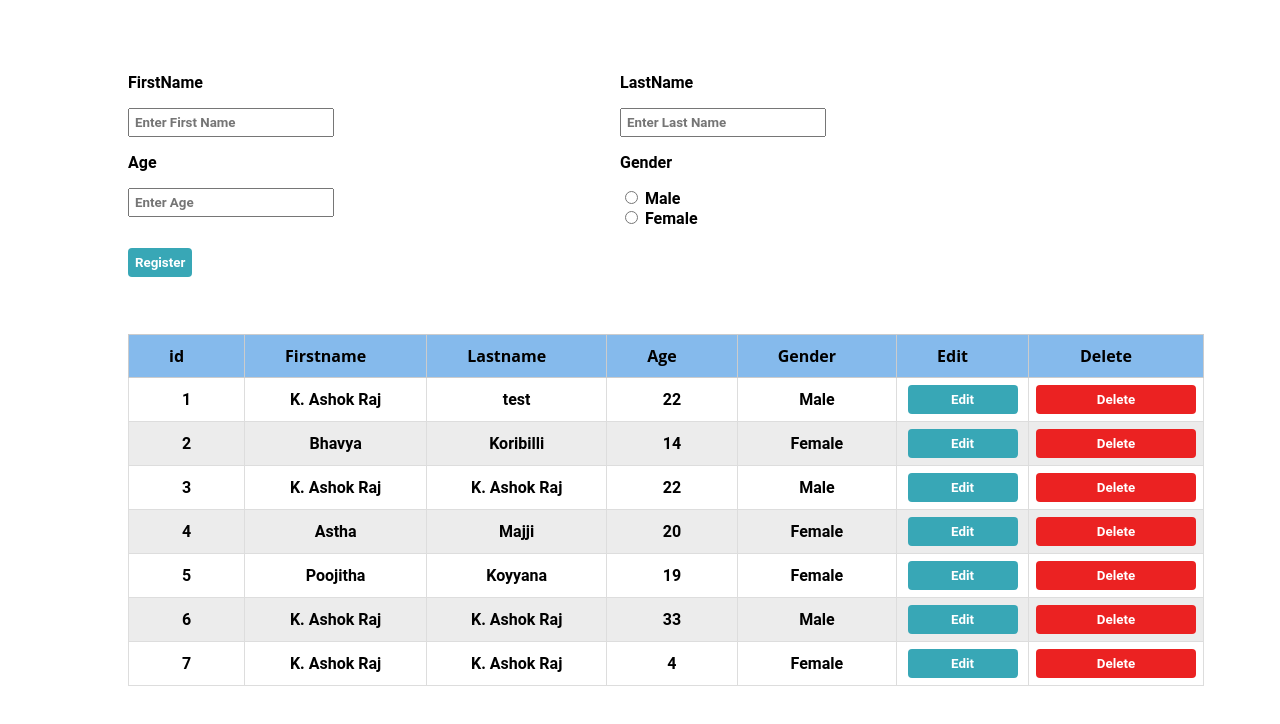
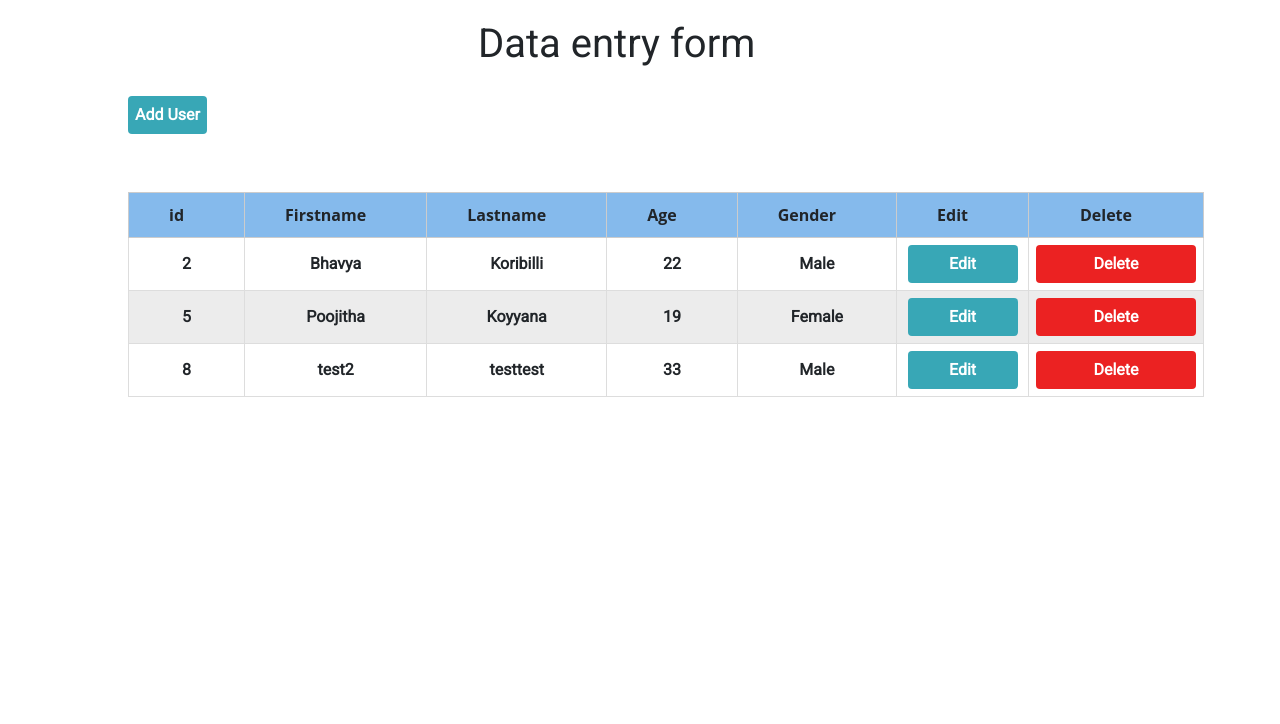
Before and after one commit to Ashok1252002/Persons_Frontend, a React (Create React App) app: page / in a window 1280 px wide. Shown: the top 724 px of the page. Built offline with nearby package versions, Linux system fonts and the light colour scheme; data requests are answered from the project's data file.

Commit message:
Added bootstrap modal to fill form

```diff
--- a/db.json
+++ b/db.json
@@ -1,32 +1,11 @@
 {
   "users": [
-    {
-      "firstName": "K. Ashok Raj",
-      "lastName": "test",
-      "age": "22",
-      "gender": "Male",
-      "id": 1
-    },
     {
       "id": 2,
       "firstName": "Bhavya",
       "lastName": "Koribilli",
-      "age": "14",
-      "gender": "Female"
-    },
-    {
-      "id": 3,
-      "firstName": "K. Ashok Raj",
-      "lastName": "K. Ashok Raj",
       "age": "22",
       "gender": "Male"
-    },
-    {
-      "firstName": "Astha",
-      "lastName": "Majji",
-      "age": "20",
-      "gender": "Female",
-      "id": 4
     },
     {
       "id": 5,
@@ -36,18 +15,11 @@
       "gender": "Female"
     },
     {
-      "firstName": "K. Ashok Raj",
-      "lastName": "K. Ashok Raj",
+      "id": 8,
+      "firstName": "test2",
+      "lastName": "testtest",
       "age": "33",
-      "gender": "Male",
-      "id": 6
-    },
-    {
-      "id": 7,
-      "firstName": "K. Ashok Raj",
-      "lastName": "K. Ashok Raj",
-      "age": "4",
-      "gender": "Female"
+      "gender": "Male"
     }
   ]
 }
--- a/package.json
+++ b/package.json
@@ -10,6 +10,7 @@
     "react": "^17.0.2",
     "react-bootstrap": "^1.5.2",
     "react-dom": "^17.0.2",
+    "react-hook-form": "^7.5.3",
     "react-redux": "^7.2.4",
     "react-scripts": "4.0.3",
     "redux": "^4.1.0",
--- a/src/App.css
+++ b/src/App.css
@@ -1,3 +1,20 @@
+@import url('https://fonts.googleapis.com/css?family=Roboto');
+
+/* Global Styles */
+:root {
+  --primary-color: #204f6e;
+  --dark-color: #333333;
+  --light-color: #f4f4f4;
+  --danger-color: #dc3545;
+  --success-color: #28a745;
+}
+
+* {
+  box-sizing: border-box;
+  margin: 0;
+  padding: 0;
+}
+
 body {
     font-family: 'Roboto', sans-serif;
     margin-left: 10%;
@@ -5,11 +22,14 @@ body {
   .details {
     display: flex;
     flex-direction: row;
-    margin-top: 5%;
+    margin-top: 30px;
     font-weight: bold;
+
   }
   .in2 {
-    margin-left: 25%;
+    /* margin-top: 20px; */
+    margin-left: 65%;
+
   }
   .btn {
     background-color: rgb(56, 167, 182);
@@ -50,6 +70,11 @@ body {
     font-weight: bold;
     font-family: 'Roboto', sans-serif;
   }
+  .message {
+    color: rgb(172, 50, 50);
+    font-size: 15px;
+  }
+
   table {
     margin-top: 5%;
     border-collapse: collapse;
--- a/src/App.js
+++ b/src/App.js
@@ -1,7 +1,7 @@
 import React, { Fragment } from 'react';
 import { Provider } from 'react-redux';
 import store from './store'
-import Form from './components/Form';
+import AddForm from './components/Forms/AddForm';
 import './App.css';
 import Users from './components/Users/Users';
 
@@ -9,7 +9,7 @@ const  App = () => {
   return (
     <Provider store = {store}>
     <Fragment>
-      <Form />
+      <AddForm />
       <div>
         <Users/>
       </div>
--- a/src/components/Form.js
+++ /dev/null
@@ -1,103 +0,0 @@
-import React, { useState, useEffect } from 'react'
-import { connect } from 'react-redux'
-import { addUser, updateUser, clearCurrent } from '../actions/userActions'
-import PropTypes from 'prop-types'
-import '../App.css'
-
-const Form = ({ addUser, currentUser, updateUser, clearCurrent}) => {
-    const [firstName, setFirstname] = useState('');
-    const [lastName, setLastname] = useState('');
-    const [age, setAge] = useState('');
-    const [gender, setGender] = useState('');
-    useEffect(() => {
-        console.log(currentUser);
-        if(currentUser){
-
-            setFirstname(currentUser.firstName)
-            setLastname(currentUser.lastName)
-            setAge(currentUser.age)
-            setGender(currentUser.gender)
-        }
-        // eslint-disable-next-line
-    },[currentUser])
-
-    const onSubmit = () => {
-        if(firstName === '' || lastName === '' || age === '' || gender === '') {
-            alert("Please fill the above fields")
-        }
-        else {
-            // console.log(firstName, lastName, age, gender)
-            if(currentUser) {
-                const updUser = {
-                    id: currentUser.id,
-                    firstName,
-                    lastName,
-                    age,
-                    gender
-                }
-                updateUser(updUser)
-                alert(`${currentUser.firstName} updated`)
-                clearCurrent()
-            }
-            else{
-                const newUser = {
-                    firstName,
-                    lastName,
-                    age,
-                    gender
-                }
-
-                addUser(newUser);
-                alert("New user added")
-            }
-            // clear fields
-            // setTimeout(function(){window.location.reload();},5);
-            setFirstname('')
-            setLastname('')
-            setAge('')
-            setGender('')
-        }
-    }
-
-    return (
-        <div >
-            <div className="details">
-            <div>
-                <p>FirstName</p>
-                <input placeholder="Enter First Name" type='text' name='name' value={firstName} onChange={e => setFirstname(e.target.value)}/>
-                <p>Age</p>
-                <input placeholder="Enter Age" type='number' name='name' value={age} onChange={e => setAge(e.target.value)}/>
-                <br></br>
-                {/* <button className="btn" type="submit">Register</button> */}
-            </div>
-            <div className="in2">
-                <p>LastName</p>
-                <input placeholder="Enter Last Name" type='text' name='name' value={lastName} onChange={e => setLastname(e.target.value)}/>
-                <p>Gender</p>
-                <input type='radio' name='gender' value='Male' onChange={e => setGender(e.target.value)}/>
-                <label for='male'> Male</label>
-                <br></br>
-                <input type='radio' name='gender' value='Female' onChange={e => setGender(e.target.value)}/>
-                <label for='female'> Female</label>
-            </div>
-            </div>
-            <button className="btn" onClick={onSubmit}>Register</button>
-        </div>
-
-    )
-}
-
-Form.prototype = {
-    addUser: PropTypes.func.isRequired,
-    currentUser: PropTypes.object.isRequired,
-    updateUser: PropTypes.func.isRequired,
-    clearCurrent: PropTypes.func.isRequired,
-}
-
-const mapStateToProps = (state) => {
-    return {
-        currentUser: state.user.users.find(u => u.id === state.user.current)
-    }
-}
-
-export default connect(mapStateToProps, {addUser, updateUser, clearCurrent})(Form);
--- /dev/null
+++ b/src/components/Forms/AddForm.js
@@ -0,0 +1,137 @@
+import React, { useState, useEffect } from 'react'
+// import { useForm } from 'react-hook-form'
+import { Modal, Button, Form} from 'react-bootstrap'
+import { connect } from 'react-redux'
+import { addUser, updateUser, clearCurrent } from '../../actions/userActions'
+import PropTypes from 'prop-types'
+import '../../App.css'
+
+const AddForm = ({ addUser, currentUser, updateUser, clearCurrent}) => {
+    const [firstName, setFirstname] = useState('');
+    const [lastName, setLastname] = useState('');
+    const [age, setAge] = useState('');
+    const [gender, setGender] = useState('');
+
+    // Modal Control
+    const[show, setShow] = useState(false)
+    const handleShow = () => setShow(true)
+    const handleClose = () => {
+        setShow(false)
+        setFirstname('')
+        setLastname('')
+        setAge('')
+        setGender('');
+        clearCurrent();
+
+    }
+
+    // Error validation
+
+
+    useEffect(() => {
+        console.log(currentUser);
+        if(currentUser){
+
+            setFirstname(currentUser.firstName)
+            setLastname(currentUser.lastName)
+            setAge(currentUser.age)
+            setGender(currentUser.gender)
+            setShow(!show)
+        }
+        // eslint-disable-next-line
+    },[currentUser])
+
+    const onSubmit = () => {
+        if(firstName === '' || lastName === '' || age === '' || gender === '') {
+             alert("Please fill the above fields")
+
+        }
+        else {
+            // console.log(firstName, lastName, age, gender)
+            if(currentUser) {
+                const updUser = {
+                    id: currentUser.id,
+                    firstName,
+                    lastName,
+                    age,
+                    gender
+                }
+                handleClose()
+                updateUser(updUser)
+                alert(`${currentUser.firstName} updated`)
+                clearCurrent()
+            }
+            else{
+                const newUser = {
+                    firstName,
+                    lastName,
+                    age,
+                    gender
+                }
+                addUser(newUser);
+                alert("New user added")
+                handleClose()
+            }
+            // clear fields
+            setFirstname('')
+            setLastname('')
+            setAge('')
+            setGender('')
+        }
+    }
+
+    return (
+        <div >
+            <h1 style={{ marginLeft: '350px', marginTop: '20px' }}>Data entry form</h1>
+            <Button onClick={handleShow}>Add User</Button>
+            <Modal style={{ width: "100%" }} show={show} onHide={handleClose} size="lg">
+                <Modal.Header >
+                        Add User
+                </Modal.Header>
+                <Modal.Body className="modal-content">
+                <div className="details" style={{ width: '360px', height: '350px' }} >
+                    <div style={{ marginLeft: "15%" }}>
+                        <p>FirstName</p>
+                        <input placeholder="Enter First Name" type='text' name='name' value={firstName} onChange={e => setFirstname(e.target.value)}/>
+                        <p style={{ marginTop: '60px' }}>Age</p>
+                        <input placeholder="Enter Age" type='number' name='name' value={age} onChange={e => setAge(e.target.value)}/>
+                        <br></br>
+                        {/* <button className="btn" type="submit">Register</button> */}
+                    </div>
+                    <div className="in2">
+                        <p>LastName</p>
+                        <input placeholder="Enter Last Name" type='text' name='name' value={lastName} onChange={e => setLastname(e.target.value)}/>
+                        <p style={{ marginTop: '60px' }}>Gender</p>
+                        <input type='radio' name='gender' value='Male' checked={gender=="Male"} onChange={e => setGender(e.target.value)}/>
+                        <label htmlFor='male' style={{ marginLeft: '10px' }}> Male</label>
+                        <br></br>
+                        <input type='radio' name='gender' value='Female'checked={gender=="Female"}  onChange={e => setGender(e.target.value)}/>
+                        <label htmlFor='female' style={{ marginLeft: '10px' }}> Female</label>
+                    </div>
+                </div>
+                </Modal.Body>
+                <Modal.Footer>
+                    {currentUser ? <Button className="btn" variant='success' onClick={onSubmit} block style={{ marginRight: "10px" }}>Update User</Button> :
+                        <Button className="btn" variant='success' onClick={onSubmit} block>Add New User</Button> }
+                    <Button className="btn btn-primary" variant="secondary" onClick={handleClose}>Close</Button>
+                </Modal.Footer>
+            </Modal>
+        </div>
+
+    )
+}
+
+Form.prototype = {
+    addUser: PropTypes.func.isRequired,
+    currentUser: PropTypes.object.isRequired,
+    updateUser: PropTypes.func.isRequired,
+    clearCurrent: PropTypes.func.isRequired,
+}
+
+const mapStateToProps = (state) => {
+    return {
+        currentUser: state.user.users.find(u => u.id === state.user.current)
+    }
+}
+
+export default connect(mapStateToProps, {addUser, updateUser, clearCurrent})(AddForm);
--- a/src/reducers/index.js
+++ b/src/reducers/index.js
@@ -1,4 +1,5 @@
 import { combineReducers } from "redux";
+import 'bootstrap/dist/css/bootstrap.min.css'
 import userReducer from './userReducer'
 
 export default combineReducers({
--- a/src/reducers/userReducer.js
+++ b/src/reducers/userReducer.js
@@ -7,7 +7,7 @@ const initialState = {
     loading: false,
     error: null
 }
-
+// eslint-disable-next-line
 export default (state = initialState, action) => {
     switch(action.type) {
         case GET_USERS:
```
Also changed, not shown: 1 other file (tests, documents, lock files or other folders).
